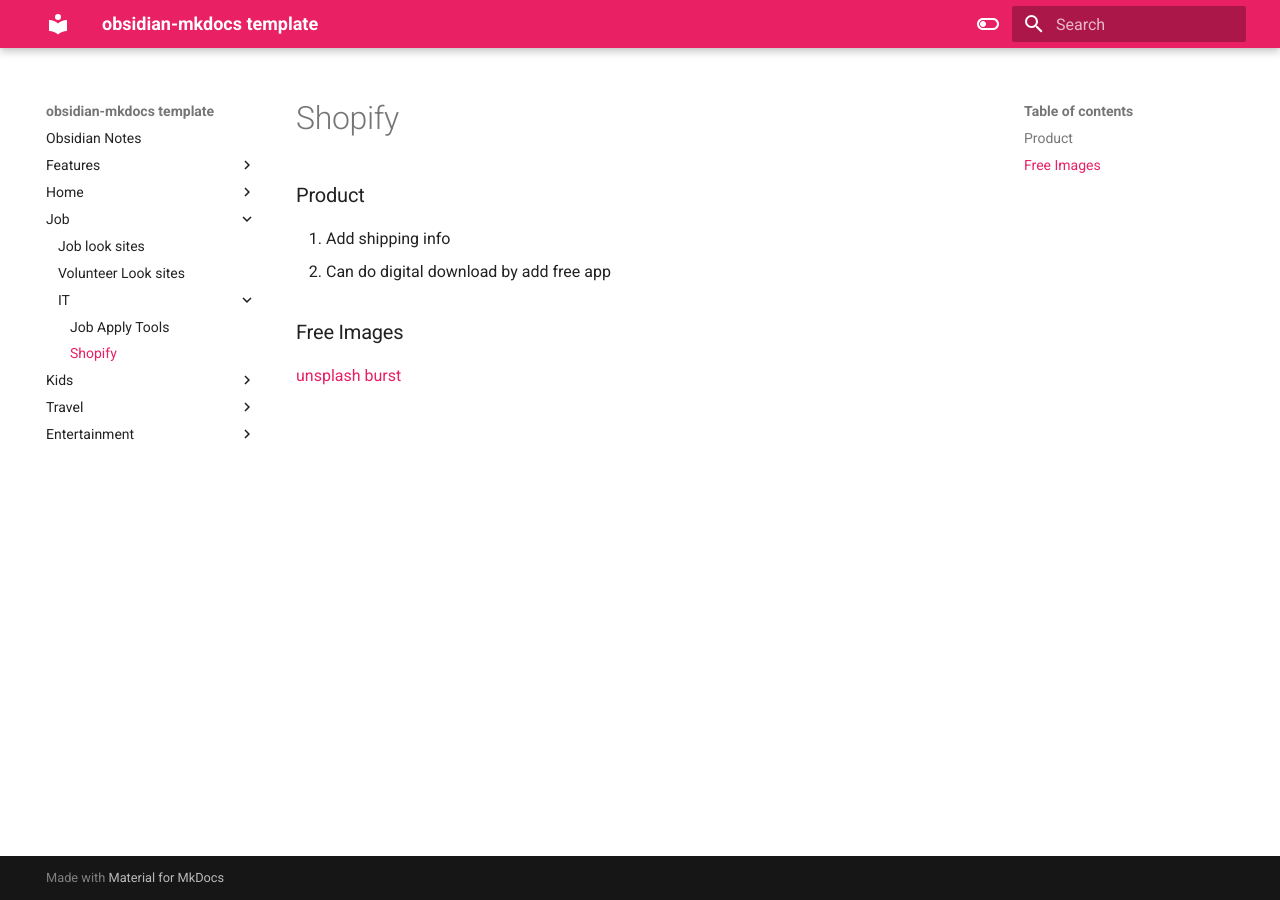
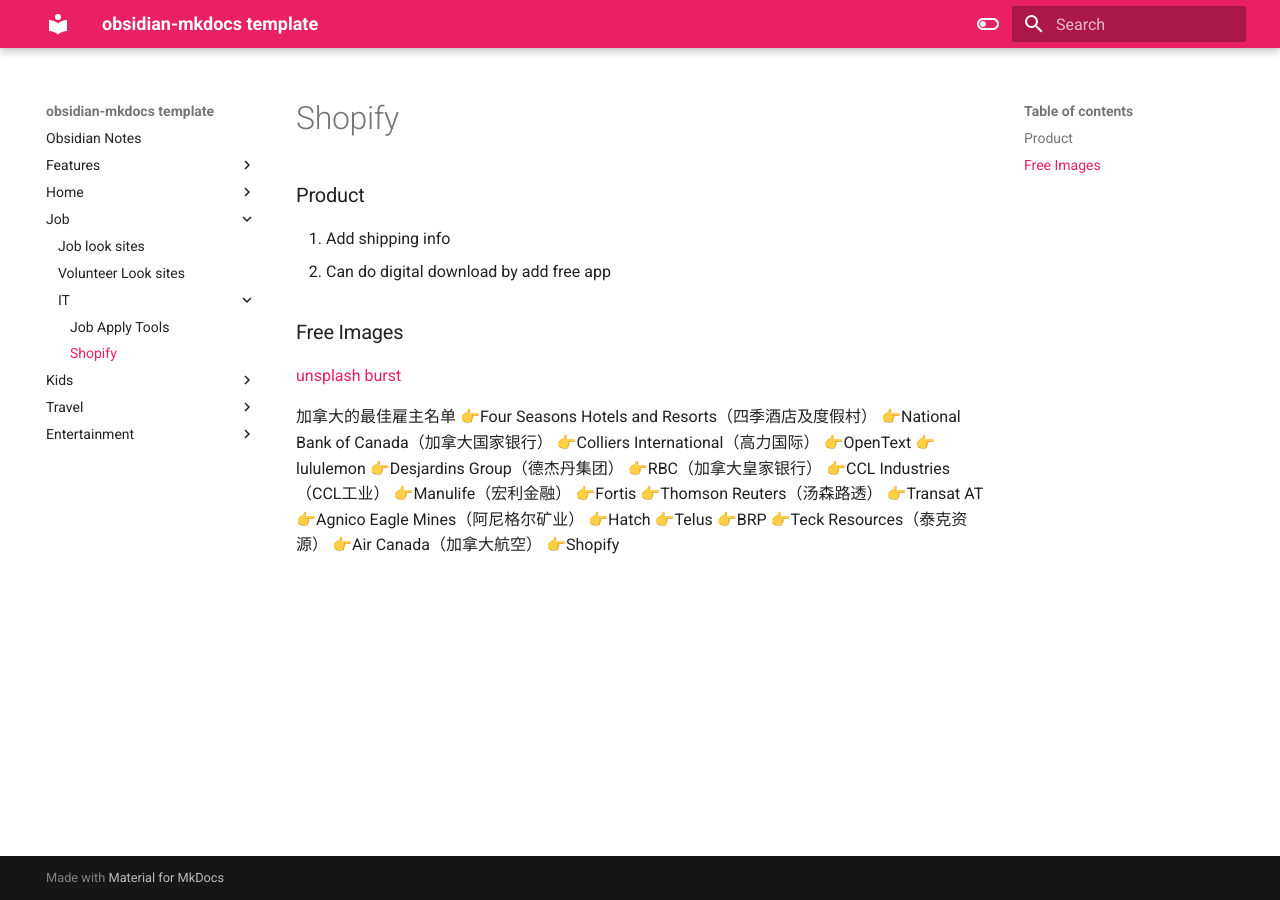
Before and after one commit to macsymgit/obsidian, an MkDocs documentation site: the page built from docs/Job/IT/Shopify.md, in a window 1280 px wide. Built offline with MkDocs 1.6.1 and Material for MkDocs 9.7.7, drawn with Linux system fonts in a browser that asks for light colours.

Commit message:
vault backup: 2024-11-17 06:41:27

```diff
--- a/docs/Job/IT/Shopify.md
+++ b/docs/Job/IT/Shopify.md
@@ -5,3 +5,6 @@
 ### Free Images
 [unsplash](https://unsplash.com/)
 [burst](https://burst.shopify.com/)
+
+加拿大的最佳雇主名单
+👉Four Seasons Hotels and Resorts（四季酒店及度假村） 👉National Bank of Canada（加拿大国家银行） 👉Colliers International（高力国际） 👉OpenText 👉lululemon 👉Desjardins Group（德杰丹集团） 👉RBC（加拿大皇家银行） 👉CCL Industries（CCL工业） 👉Manulife（宏利金融） 👉Fortis 👉Thomson Reuters（汤森路透） 👉Transat AT 👉Agnico Eagle Mines（阿尼格尔矿业） 👉Hatch 👉Telus 👉BRP 👉Teck Resources（泰克资源） 👉Air Canada（加拿大航空） 👉Shopify
```
Also changed, not shown: docs/Home/Investment/Fund to Invest.md (+3 -0 lines), 1 other file.
